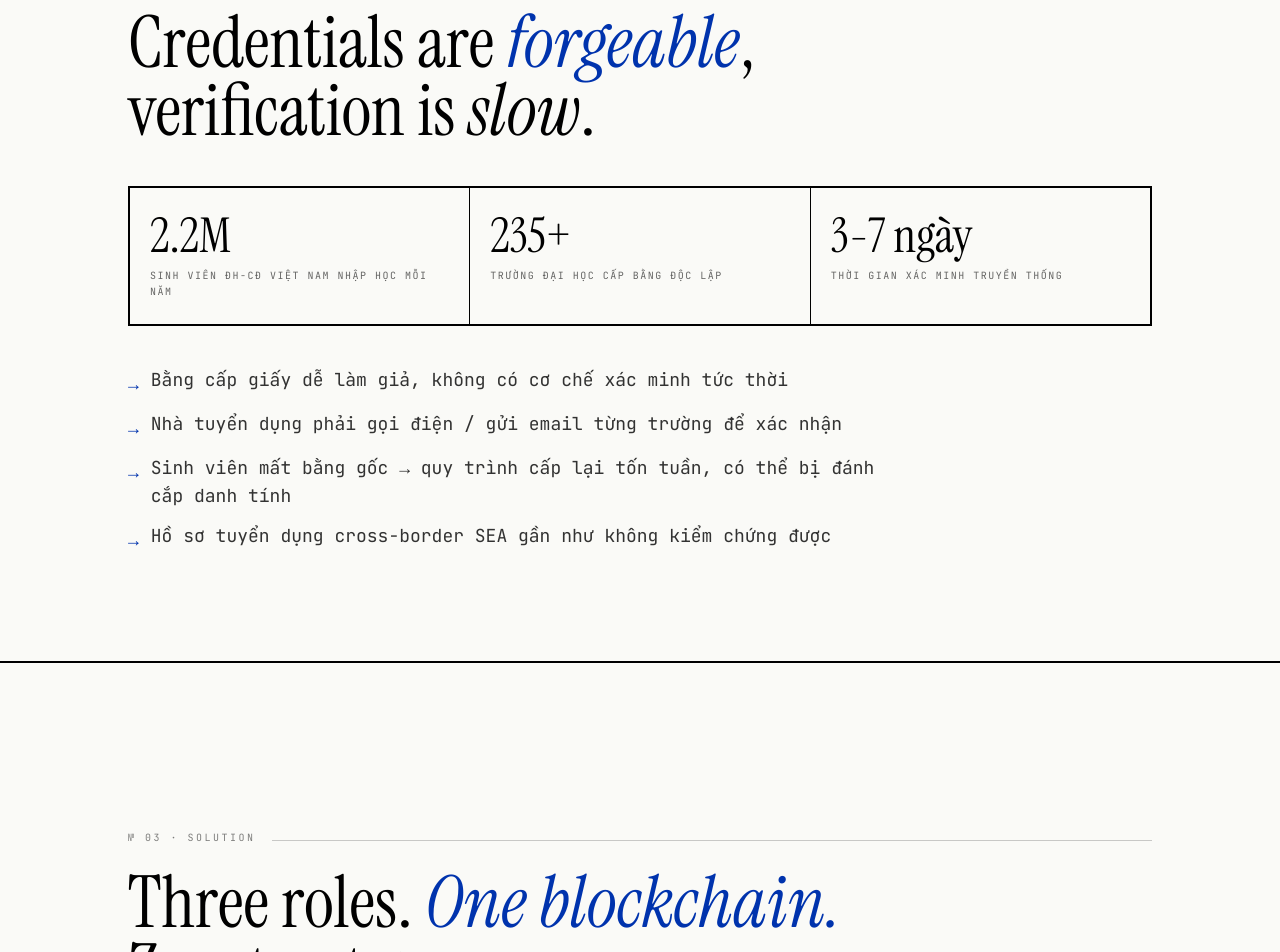
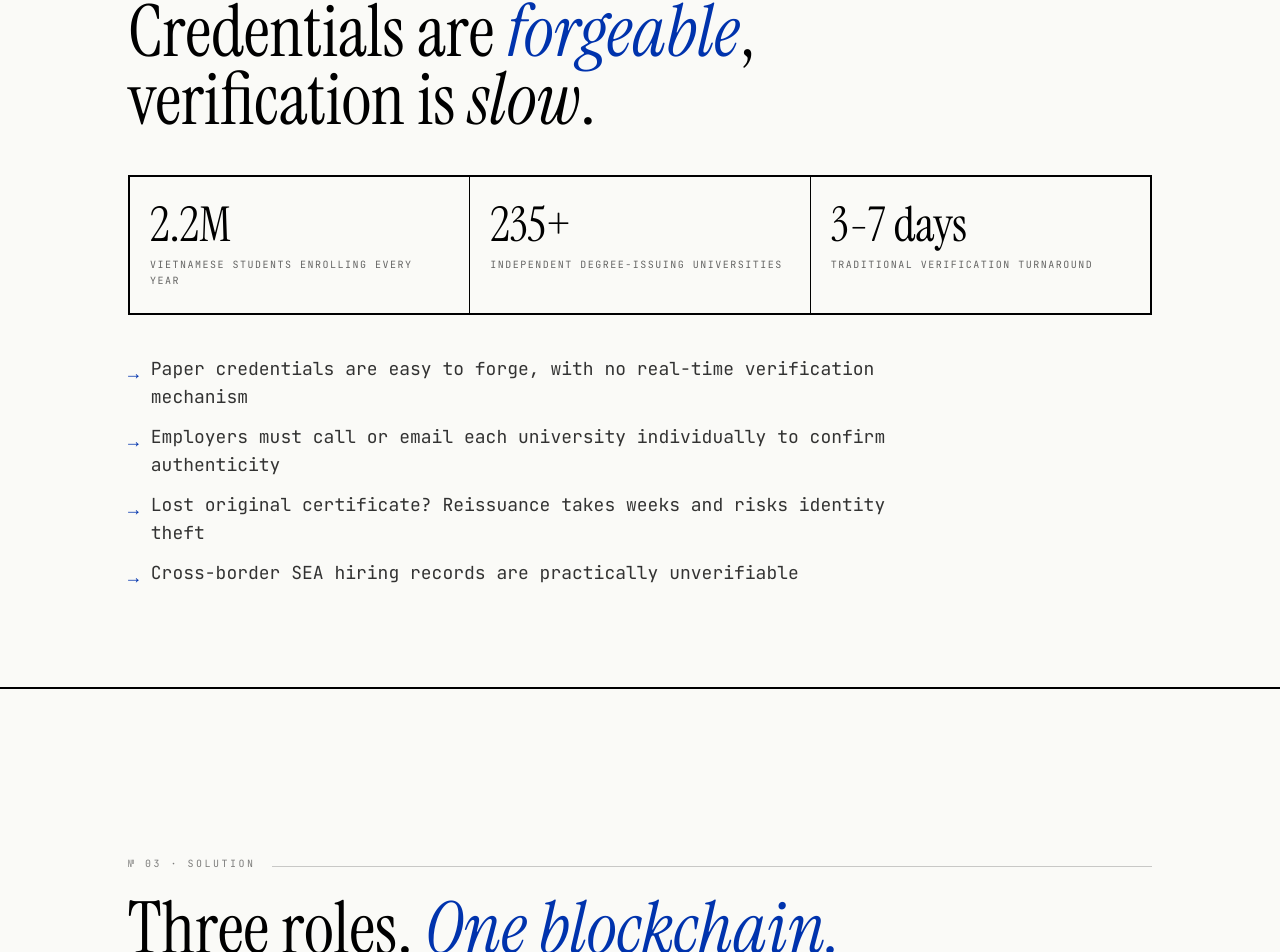
Before and after one commit to Hunny-17/certchain-cardano, a React (Vite) app in the folder frontend/: page /pitch in a window 1280 px wide. Shown: the part 995-1947 px from the top of the page. Built offline with nearby package versions, Linux system fonts and the light colour scheme; no server answers.

Commit message:
fix: translate slide 2 to english for consistency

```diff
--- a/frontend/src/pages/Pitch.tsx
+++ b/frontend/src/pages/Pitch.tsx
@@ -167,31 +167,32 @@ export default function Pitch() {
             <div className="grid md:grid-cols-3 gap-px bg-black border-2 border-black mb-10">
               <DataCell
                 num="2.2M"
-                label="Sinh viên ĐH-CĐ Việt Nam nhập học mỗi năm"
+                label="Vietnamese students enrolling every year"
               />
               <DataCell
                 num="235+"
-                label="Trường đại học cấp bằng độc lập"
+                label="Independent degree-issuing universities"
               />
               <DataCell
-                num="3-7 ngày"
-                label="Thời gian xác minh truyền thống"
+                num="3-7 days"
+                label="Traditional verification turnaround"
               />
             </div>
             <ul className="space-y-3 text-base md:text-lg max-w-3xl">
               <PainPoint>
-                Bằng cấp giấy dễ làm giả, không có cơ chế xác minh tức thời
+                Paper credentials are easy to forge, with no real-time
+                verification mechanism
               </PainPoint>
               <PainPoint>
-                Nhà tuyển dụng phải gọi điện / gửi email từng trường để xác
-                nhận
+                Employers must call or email each university individually to
+                confirm authenticity
               </PainPoint>
               <PainPoint>
-                Sinh viên mất bằng gốc → quy trình cấp lại tốn tuần, có thể
-                bị đánh cắp danh tính
+                Lost original certificate? Reissuance takes weeks and risks
+                identity theft
               </PainPoint>
               <PainPoint>
-                Hồ sơ tuyển dụng cross-border SEA gần như không kiểm chứng được
+                Cross-border SEA hiring records are practically unverifiable
               </PainPoint>
             </ul>
           </div>
```
